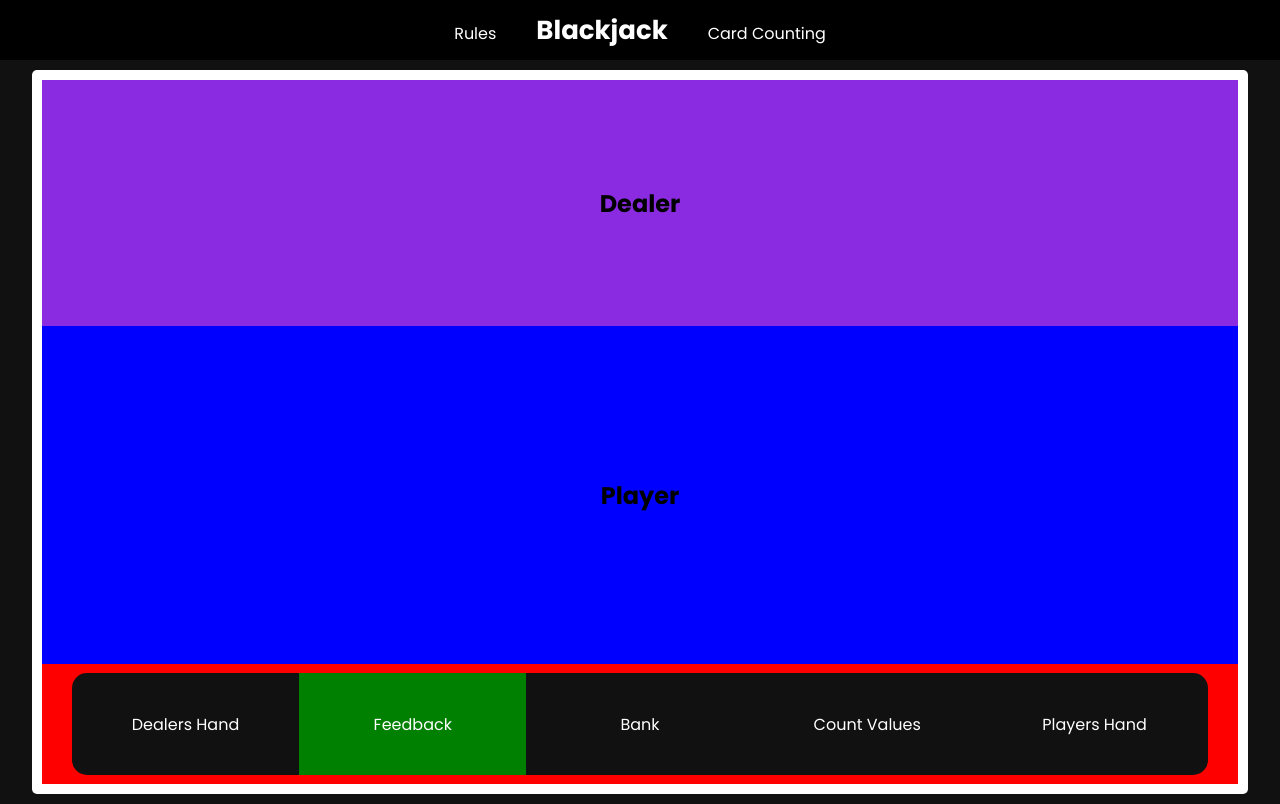
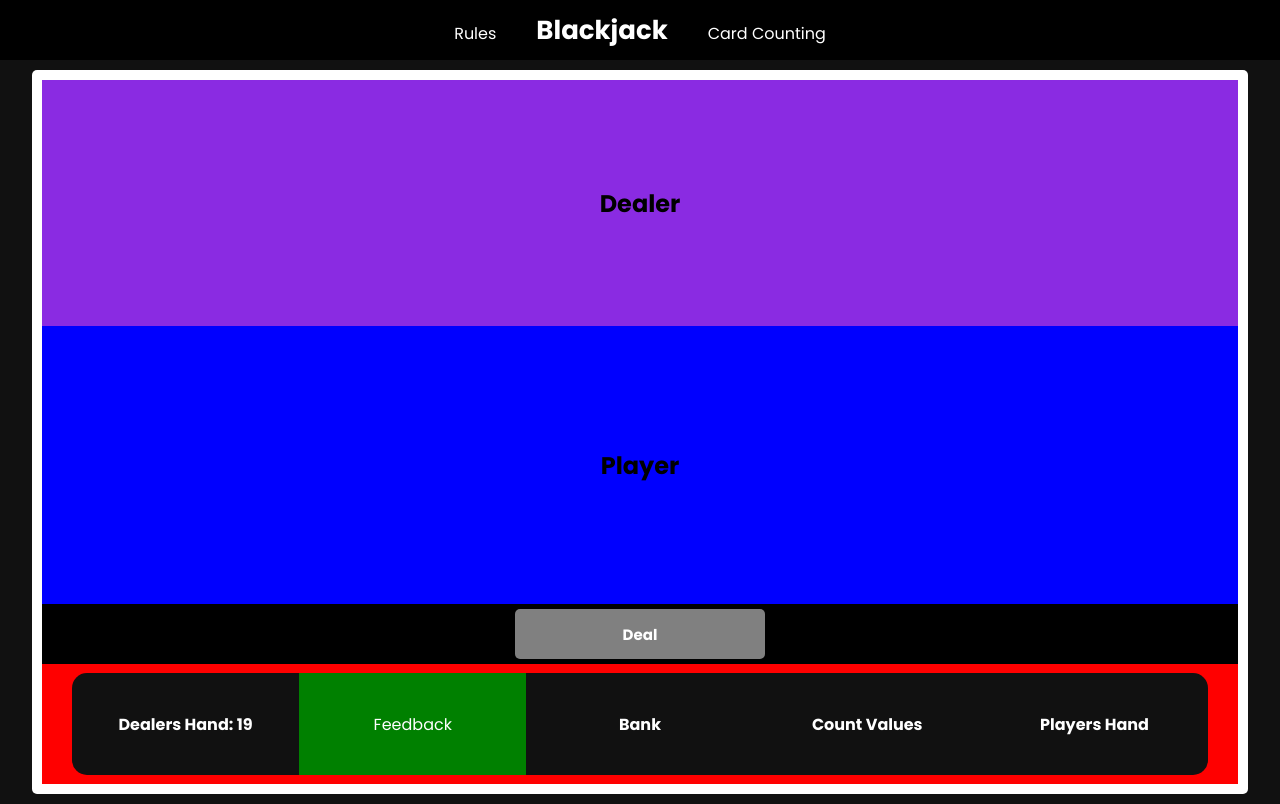
Before and after one commit to curtismyersprogramming/blackjackvue, a Vue app: page / in a window 1280 px wide. Built offline with nearby package versions, Linux system fonts and the light colour scheme.

Commit message:
file changes

```diff
--- a/public/index.html
+++ b/public/index.html
@@ -4,6 +4,7 @@
     <meta charset="utf-8">
     <meta http-equiv="X-UA-Compatible" content="IE=edge">
     <meta name="viewport" content="width=device-width,initial-scale=1.0">
+    <script src="app.js"></script>
     <title></title>
   </head>
   <body>
--- a/src/components/GameplayArea.vue
+++ b/src/components/GameplayArea.vue
@@ -9,10 +9,13 @@
 
 
         </section>
+        <div class='playercontrol'>
+            <player-control-area/>
+        </div>
         <div class="info-area">
 
                 <div class="info-bar">
-                    <div class="grid-item">Dealers Hand</div>
+                    <div class="grid-item">Dealers Hand: 19</div>
                     <div class="grid-item-feedback">Feedback</div>
                     <div class="grid-item">Bank</div>
                     <div class="grid-item">Count Values</div>
@@ -24,8 +27,13 @@
 </template>
 
 <script>
+import PlayerControlArea from './PlayerControlArea.vue'
+
 export default {
-
+    name: 'gamePlayArea',
+    components:{
+        PlayerControlArea
+    }
 }
 </script>
 
@@ -76,6 +84,7 @@ export default {
     color: white;
 
 
+
 }
 
 .grid-item{
@@ -84,6 +93,7 @@ export default {
     align-items: center;
     width: 100%;
     height: 100%;
+    font-weight: bold;
 
 }
 
--- a/src/components/PlayerControlArea.vue
+++ b/src/components/PlayerControlArea.vue
@@ -1,13 +1,78 @@
 <template>
+<div class="button-area">
+    <Button  v-if="!isVisible" class="deal-button"     text="Deal" color="grey"/>
+    <div v-if="isVisible" class = GameplayButtons>
+    <Button class="double-button"   text="Double Down"/>
+    <Button class="hit-button"      text="Hit"/>
+    <Button class="stand-button"    text="Stand"/>
+    <Button class="split-button"    text="Split"/>
+    </div>
+</div>
 
 </template>
 
 <script>
+
+import Button from './Button.vue'
+
+
 export default {
+    name:'playerControlArea',
+    components:{
+    Button,
+    },
+    data: function() {
+        return {
+            isVisible: false
+        }
+    },
+    methods:{
 
+
+    },
 }
 </script>
 
 <style scoped>
+.button-area{
+    display: flex;
+    align-content: center;
+    justify-content: center;
+    height: 60px;
+    background: black;
+}
+
+.deal-button{
+    width: 250px;
+}
+
+.GameplayButtons{
+    display: flex;
+    align-content: center;
+    justify-content: center;
+    background: black;
+}
+
+button{
+    font-weight: bold;
+}
+.hit-button{
+    width: 250px;
+    background: green;
+}
+.stand-button{
+    width: 250px;
+    background: red;
+}
+.double-button{
+    width: 250px;
+    background: blue;
+}
+.split-button{
+    width: 250px;
+    background: goldenrod;
+}
+
+
 
 </style>
```
Also changed, not shown: public/app.js (added).
